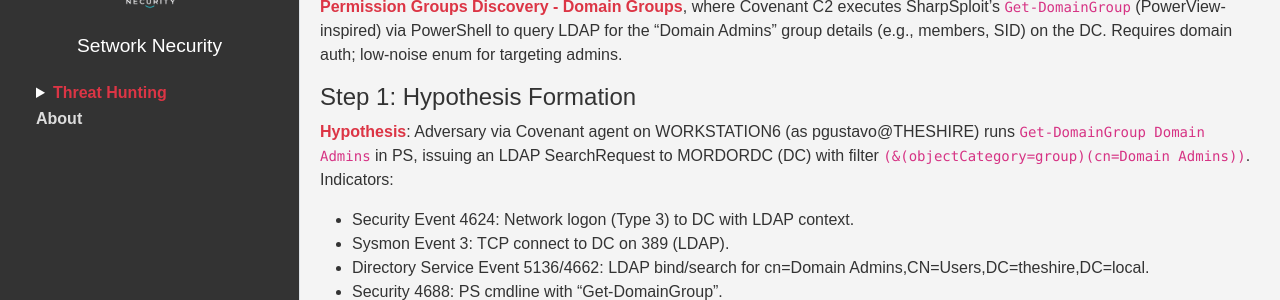
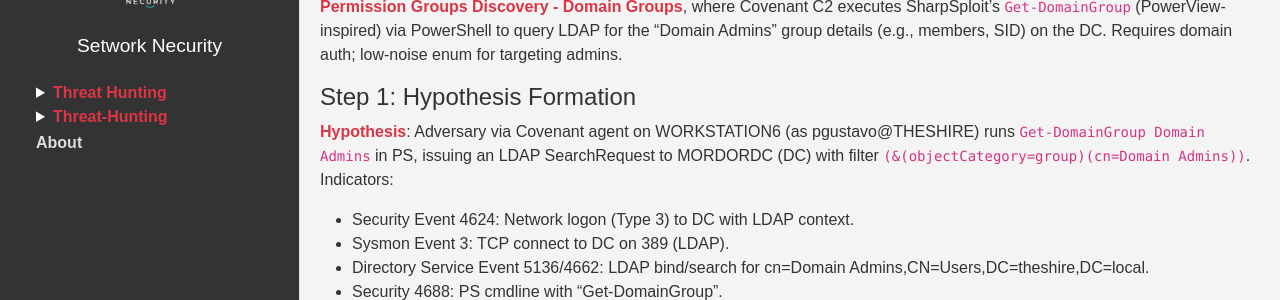
Before and after one commit to pbmundas/library, a Jekyll site: the page built from _posts/025-08-04-Threat-Hunting-Exercise-Analyzing-Covenant-GetDomainGroup-LDAP-SearchRequest-Domain-Admins-Dataset.md, in a window 1280 px wide. Shown: the part 148-448 px from the top of the page. Built offline with Jekyll 4.4.1, drawn with Linux system fonts in a browser that asks for light colours; comment, search, counter and statistics services are not loaded.

Commit message:
Update 025-08-04-Threat-Hunting-Exercise-Analyzing-Covenant-GetDomainGroup-LDAP-SearchRequest-Domain-Admins-Dataset.md

```diff
--- a/_posts/025-08-04-Threat-Hunting-Exercise-Analyzing-Covenant-GetDomainGroup-LDAP-SearchRequest-Domain-Admins-Dataset.md
+++ b/_posts/025-08-04-Threat-Hunting-Exercise-Analyzing-Covenant-GetDomainGroup-LDAP-SearchRequest-Domain-Admins-Dataset.md
@@ -1,7 +1,7 @@
 ---
 layout: default
 title: Hunting Exercise - 14
-category: Threat Hunting  # This becomes a main topic in sidebar
+category: Threat-Hunting  # This becomes a main topic in sidebar
 ---
 
 ### Threat Hunting Exercise: Analyzing Covenant GetDomainGroup LDAP SearchRequest Domain Admins Dataset
```
